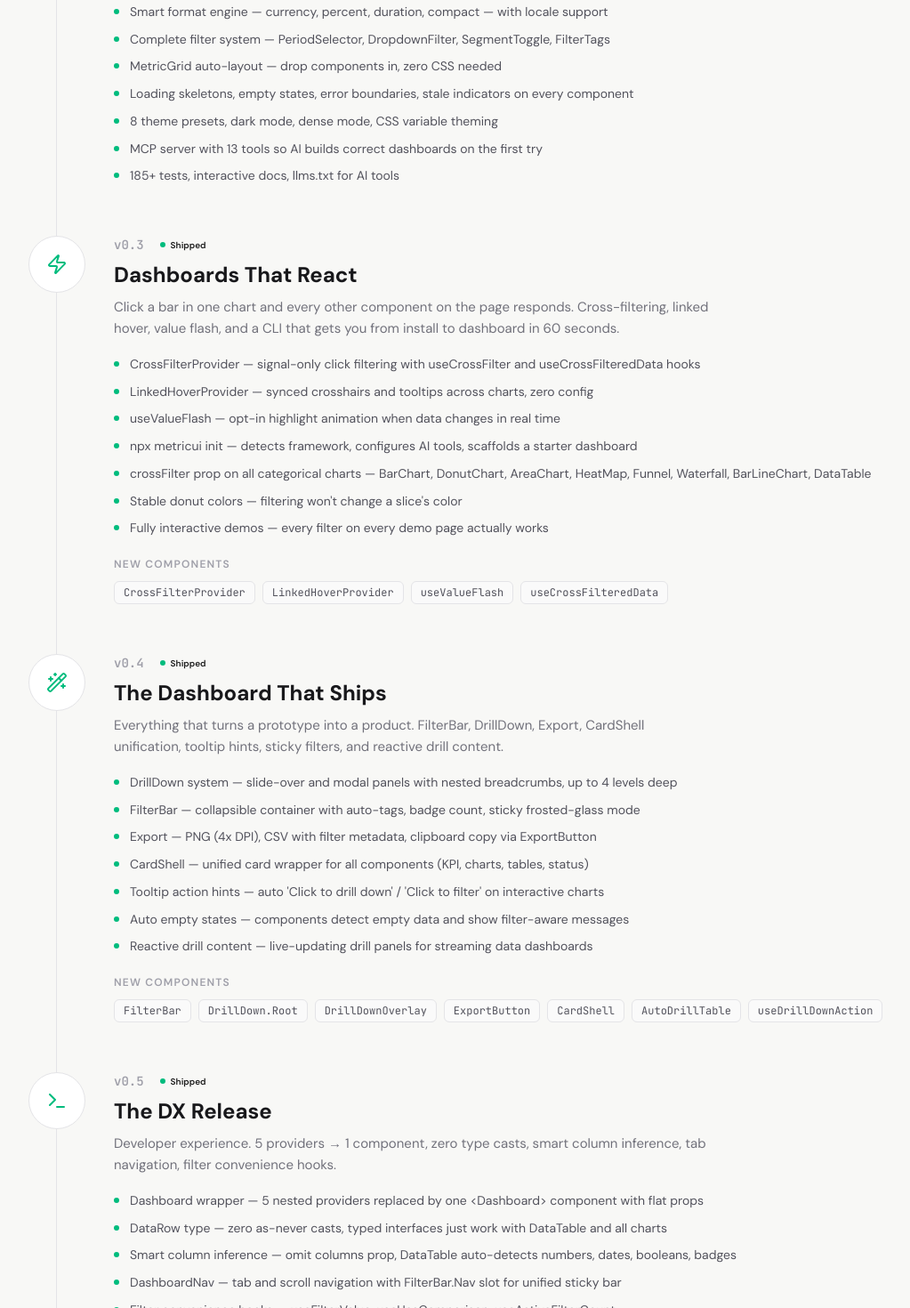
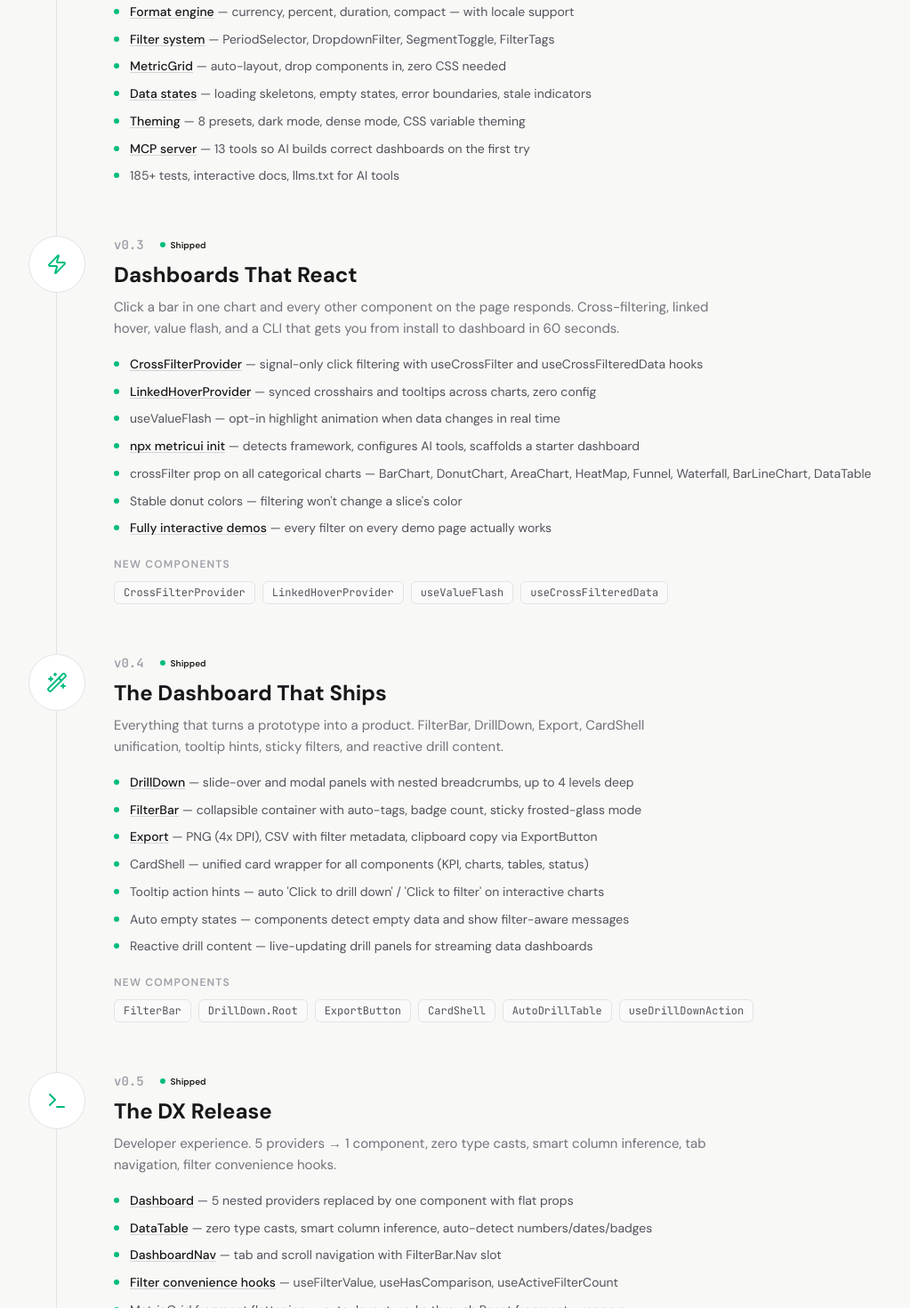
Before and after one commit to mpmcgowen/metricui, a Next.js app: page /roadmap in a window 1280 px wide. Shown: the part 540-2010 px from the top of the page at 89% size, without its empty margins (120-1143 px from the left). Built offline with nearby package versions, Linux system fonts and the light colour scheme.

Commit message:
Link roadmap highlights to doc pages
Shipped features now link to their documentation. Component/feature
name before the em-dash becomes a styled link to the relevant doc page.

Co-Authored-By: Claude Opus 4.6 (1M context) <noreply@anthropic.com>

```diff
--- a/src/app/roadmap/page.tsx
+++ b/src/app/roadmap/page.tsx
@@ -22,13 +22,19 @@ export const metadata: Metadata = {
     "See what's shipped, what's next, and where MetricUI is headed. From cross-filtering to anomaly detection to 1.0 stability.",
 };
 
+interface Highlight {
+  text: string;
+  /** If set, the text before the first " — " becomes a link */
+  href?: string;
+}
+
 interface Milestone {
   version: string;
   title: string;
   tagline: string;
   status: "shipped" | "next" | "planned";
   icon: React.ComponentType<{ className?: string }>;
-  highlights: string[];
+  highlights: (string | Highlight)[];
   newComponents?: string[];
 }
 
@@ -41,14 +47,14 @@ const milestones: Milestone[] = [
     status: "shipped",
     icon: CheckCircle2,
     highlights: [
-      "KPI cards with sparklines, goal tracking, conditional coloring, and drill-downs",
-      "11 chart types — Area, Line, Bar, Donut, Gauge, HeatMap, Funnel, Waterfall, Bullet, Bar+Line, Sparkline",
-      "Smart format engine — currency, percent, duration, compact — with locale support",
-      "Complete filter system — PeriodSelector, DropdownFilter, SegmentToggle, FilterTags",
-      "MetricGrid auto-layout — drop components in, zero CSS needed",
-      "Loading skeletons, empty states, error boundaries, stale indicators on every component",
-      "8 theme presets, dark mode, dense mode, CSS variable theming",
-      "MCP server with 13 tools so AI builds correct dashboards on the first try",
+      { text: "KPI cards — sparklines, goal tracking, conditional coloring, and drill-downs", href: "/docs/kpi-card" },
+      { text: "11 chart types — Area, Line, Bar, Donut, Gauge, HeatMap, Funnel, Waterfall, Bullet, Bar+Line, Sparkline", href: "/docs/area-chart" },
+      { text: "Format engine — currency, percent, duration, compact — with locale support", href: "/docs/guides/format-engine" },
+      { text: "Filter system — PeriodSelector, DropdownFilter, SegmentToggle, FilterTags", href: "/docs/guides/filtering" },
+      { text: "MetricGrid — auto-layout, drop components in, zero CSS needed", href: "/docs/metric-grid" },
+      { text: "Data states — loading skeletons, empty states, error boundaries, stale indicators", href: "/docs/guides/data-states" },
+      { text: "Theming — 8 presets, dark mode, dense mode, CSS variable theming", href: "/docs/guides/theming" },
+      { text: "MCP server — 13 tools so AI builds correct dashboards on the first try", href: "/docs/guides/mcp-server" },
       "185+ tests, interactive docs, llms.txt for AI tools",
     ],
   },
@@ -60,13 +66,13 @@ const milestones: Milestone[] = [
     status: "shipped",
     icon: Zap,
     highlights: [
-      "CrossFilterProvider — signal-only click filtering with useCrossFilter and useCrossFilteredData hooks",
-      "LinkedHoverProvider — synced crosshairs and tooltips across charts, zero config",
+      { text: "CrossFilterProvider — signal-only click filtering with useCrossFilter and useCrossFilteredData hooks", href: "/docs/guides/interactions" },
+      { text: "LinkedHoverProvider — synced crosshairs and tooltips across charts, zero config", href: "/docs/guides/interactions" },
       "useValueFlash — opt-in highlight animation when data changes in real time",
-      "npx metricui init — detects framework, configures AI tools, scaffolds a starter dashboard",
+      { text: "npx metricui init — detects framework, configures AI tools, scaffolds a starter dashboard", href: "/docs/guides/getting-started" },
       "crossFilter prop on all categorical charts — BarChart, DonutChart, AreaChart, HeatMap, Funnel, Waterfall, BarLineChart, DataTable",
       "Stable donut colors — filtering won't change a slice's color",
-      "Fully interactive demos — every filter on every demo page actually works",
+      { text: "Fully interactive demos — every filter on every demo page actually works", href: "/demos/analytics" },
     ],
     newComponents: ["CrossFilterProvider", "LinkedHoverProvider", "useValueFlash", "useCrossFilteredData"],
   },
@@ -78,23 +84,15 @@ const milestones: Milestone[] = [
     status: "shipped",
     icon: Wand2,
     highlights: [
-      "DrillDown system — slide-over and modal panels with nested breadcrumbs, up to 4 levels deep",
-      "FilterBar — collapsible container with auto-tags, badge count, sticky frosted-glass mode",
-      "Export — PNG (4x DPI), CSV with filter metadata, clipboard copy via ExportButton",
+      { text: "DrillDown — slide-over and modal panels with nested breadcrumbs, up to 4 levels deep", href: "/docs/drill-down" },
+      { text: "FilterBar — collapsible container with auto-tags, badge count, sticky frosted-glass mode", href: "/docs/filter-bar" },
+      { text: "Export — PNG (4x DPI), CSV with filter metadata, clipboard copy via ExportButton", href: "/docs/export" },
       "CardShell — unified card wrapper for all components (KPI, charts, tables, status)",
       "Tooltip action hints — auto 'Click to drill down' / 'Click to filter' on interactive charts",
       "Auto empty states — components detect empty data and show filter-aware messages",
       "Reactive drill content — live-updating drill panels for streaming data dashboards",
     ],
-    newComponents: [
-      "FilterBar",
-      "DrillDown.Root",
-      "DrillDownOverlay",
-      "ExportButton",
-      "CardShell",
-      "AutoDrillTable",
-      "useDrillDownAction",
-    ],
+    newComponents: ["FilterBar", "DrillDown.Root", "ExportButton", "CardShell", "AutoDrillTable", "useDrillDownAction"],
   },
   {
     version: "0.5",
@@ -104,13 +102,12 @@ const milestones: Milestone[] = [
     status: "shipped",
     icon: Terminal,
     highlights: [
-      "Dashboard wrapper — 5 nested providers replaced by one <Dashboard> component with flat props",
-      "DataRow type — zero as-never casts, typed interfaces just work with DataTable and all charts",
-      "Smart column inference — omit columns prop, DataTable auto-detects numbers, dates, booleans, badges",
-      "DashboardNav — tab and scroll navigation with FilterBar.Nav slot for unified sticky bar",
-      "Filter convenience hooks — useFilterValue, useHasComparison, useActiveFilterCount",
+      { text: "Dashboard — 5 nested providers replaced by one component with flat props", href: "/docs/dashboard" },
+      { text: "DataTable — zero type casts, smart column inference, auto-detect numbers/dates/badges", href: "/docs/data-table" },
+      { text: "DashboardNav — tab and scroll navigation with FilterBar.Nav slot", href: "/docs/dashboard-nav" },
+      { text: "Filter convenience hooks — useFilterValue, useHasComparison, useActiveFilterCount", href: "/docs/guides/filtering" },
       "MetricGrid fragment flattening — auto-layout works through React fragment wrappers",
-      "Analytics demo — GA-style dashboard with 4 tab views and per-device filtering",
+      { text: "Analytics demo — GA-style dashboard with 4 tab views and per-device filtering", href: "/demos/analytics" },
     ],
     newComponents: ["Dashboard", "DashboardNav", "FilterBar.Nav", "useFilterValue", "useHasComparison", "useActiveFilterCount"],
   },
@@ -122,7 +119,7 @@ const milestones: Milestone[] = [
     status: "shipped",
     icon: Brain,
     highlights: [
-      "DashboardInsight — floating chat button + slide-over sidebar with streaming AI responses",
+      { text: "DashboardInsight — floating chat button + slide-over sidebar with streaming AI responses", href: "/docs/ai-insights" },
       "Auto data collection — every component registers live data, updates when filters change",
       "Three-level context — company, dashboard, and per-component aiContext for smarter analysis",
       "@ mentions — reference specific charts in questions, keyboard navigation, multiple mentions",
@@ -144,15 +141,15 @@ const milestones: Milestone[] = [
     status: "shipped",
     icon: Eye,
     highlights: [
-      "ScatterPlot — correlation analysis with reference lines, linked hover, and bubble sizing",
-      "Treemap — hierarchical breakdowns with flat or nested data, 5 tiling algorithms",
-      "Calendar — GitHub-style contribution heatmap with auto date range detection",
-      "Radar — multi-dimensional comparison with overlay support",
-      "Sankey — flow visualization with gradient links, flat row or native format",
-      "Choropleth — geographic heatmap with sqrt/log scale, tooltipLabel, country name resolution",
-      "Bump — ranking chart with auto-ranking from flat data",
+      { text: "ScatterPlot — correlation analysis with reference lines, linked hover, and bubble sizing", href: "/docs/scatter-plot" },
+      { text: "Treemap — hierarchical breakdowns with flat or nested data, 5 tiling algorithms", href: "/docs/treemap" },
+      { text: "Calendar — GitHub-style contribution heatmap with auto date range detection", href: "/docs/calendar" },
+      { text: "Radar — multi-dimensional comparison with overlay support", href: "/docs/radar" },
+      { text: "Sankey — flow visualization with gradient links, flat row or native format", href: "/docs/sankey" },
+      { text: "Choropleth — geographic heatmap with sqrt/log scale, tooltipLabel, country name resolution", href: "/docs/choropleth" },
+      { text: "Bump — ranking chart with auto-ranking from flat data", href: "/docs/bump" },
       "Bundled worldFeatures (alpha-3 codes) and usStatesFeatures (2-letter abbreviations)",
-      "199 new tests (635 total), tick collision fix, granularity toggle cookbook recipe",
+      { text: "Granularity toggle cookbook recipe", href: "/docs/guides/cookbook#granularity" },
     ],
     newComponents: [
       "ScatterPlot",
@@ -174,10 +171,10 @@ const milestones: Milestone[] = [
     status: "shipped",
     icon: Workflow,
     highlights: [
-      "useDashboardState — serialize/restore entire dashboard state for shareable links and saved views",
+      { text: "useDashboardState — serialize/restore dashboard state for shareable links and saved views", href: "/docs/guides/cookbook#saved-views" },
       "useChartInteraction — centralized drill-down/cross-filter/linked-hover logic across all 14 charts",
       "6 shared doc components — eliminated 1,400+ lines of boilerplate across 46+ pages",
-      "Accessibility — ARIA roles on SegmentToggle, screen reader announcements, icon button labels",
+      { text: "Accessibility — ARIA roles on SegmentToggle, screen reader announcements, icon button labels", href: "/docs/guides/accessibility" },
       "useDropdown hook — shared keyboard navigation + ARIA for all dropdown components",
       "42 components in MCP knowledge base, all doc pages standardized",
       "Fixed-position TOC with accent bar active indicator",
@@ -341,9 +338,17 @@ export default function RoadmapPage() {
 
                     {/* Highlights */}
                     <ul className="mt-4 space-y-2">
-                      {milestone.highlights.map((highlight) => (
+                      {milestone.highlights.map((highlight) => {
+                        const isObj = typeof highlight === "object";
+                        const text = isObj ? highlight.text : highlight;
+                        const href = isObj ? highlight.href : undefined;
+                        const dashIdx = text.indexOf(" — ");
+                        const label = dashIdx > 0 ? text.slice(0, dashIdx) : text;
+                        const rest = dashIdx > 0 ? text.slice(dashIdx) : "";
+
+                        return (
                           <li
-                          key={highlight}
+                            key={text}
                             className="flex gap-3 text-[14px] leading-relaxed text-zinc-600 dark:text-zinc-300"
                           >
                             <span
@@ -355,9 +360,17 @@ export default function RoadmapPage() {
                                     : "bg-zinc-300 dark:bg-zinc-600"
                               }`}
                             />
-                          {highlight}
+                            <span>
+                              {href ? (
+                                <Link href={href} className="font-medium text-zinc-900 underline decoration-zinc-300 underline-offset-2 transition-colors hover:decoration-zinc-500 dark:text-zinc-100 dark:decoration-zinc-600 dark:hover:decoration-zinc-400">{label}</Link>
+                              ) : (
+                                label
+                              )}
+                              {rest}
+                            </span>
                           </li>
-                      ))}
+                        );
+                      })}
                     </ul>
 
                     {/* New components */}
```
Lines whose indentation alone changed are shown as unchanged.
